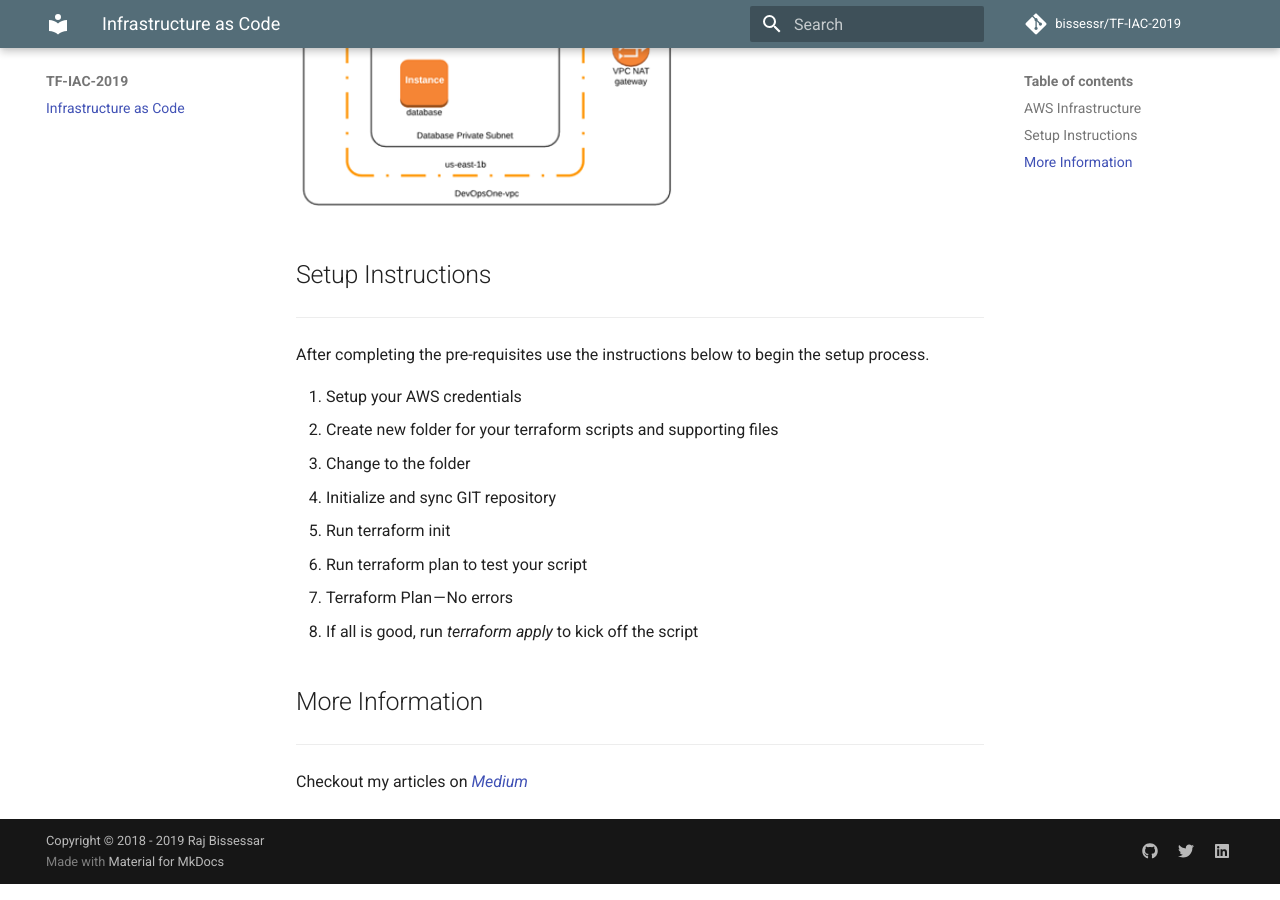
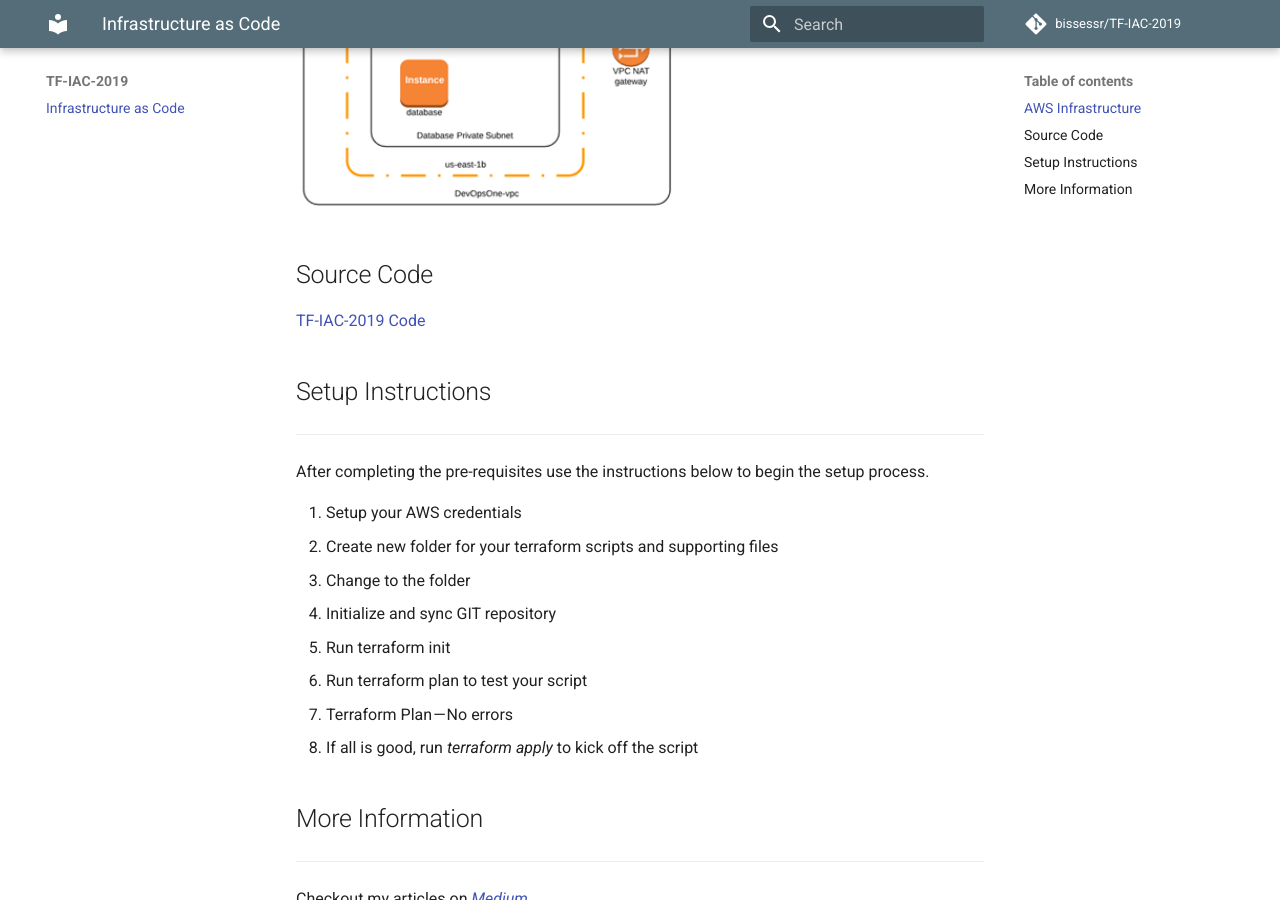
Before and after one commit to bissessr/TF-IAC-2019, an MkDocs documentation site: the page built from docs/index.md, in a window 1280 px wide and 900 px high, scrolled down 829 px. Built offline with MkDocs 1.6.1 and Material for MkDocs 9.7.7, drawn with Linux system fonts in a browser that asks for light colours; comment, search, counter and statistics services are not loaded.

Commit message:
Minor Fixes

```diff
--- a/docs/index.md
+++ b/docs/index.md
@@ -13,6 +13,8 @@ Below is a diagram of the AWS infrastructure we will setup using Terraform.
 
 <img src="images/iac-aws.png" width="500" />
 
+## Source Code
+[TF-IAC-2019 Code](https://github.com/bissessr/TF-IAC-2019/)
 
 
 ## Setup Instructions
```
Also changed, not shown: README.md (+3 -1 lines), 1 other file.
